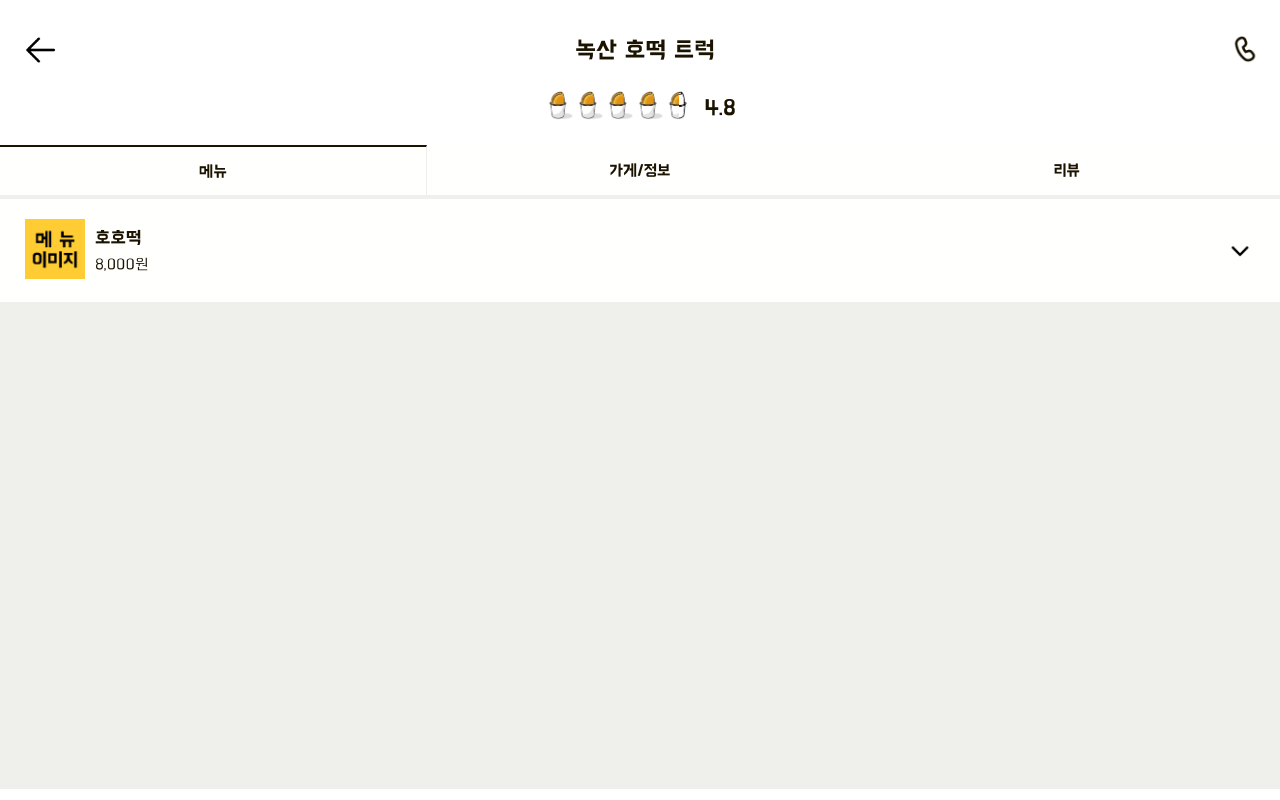
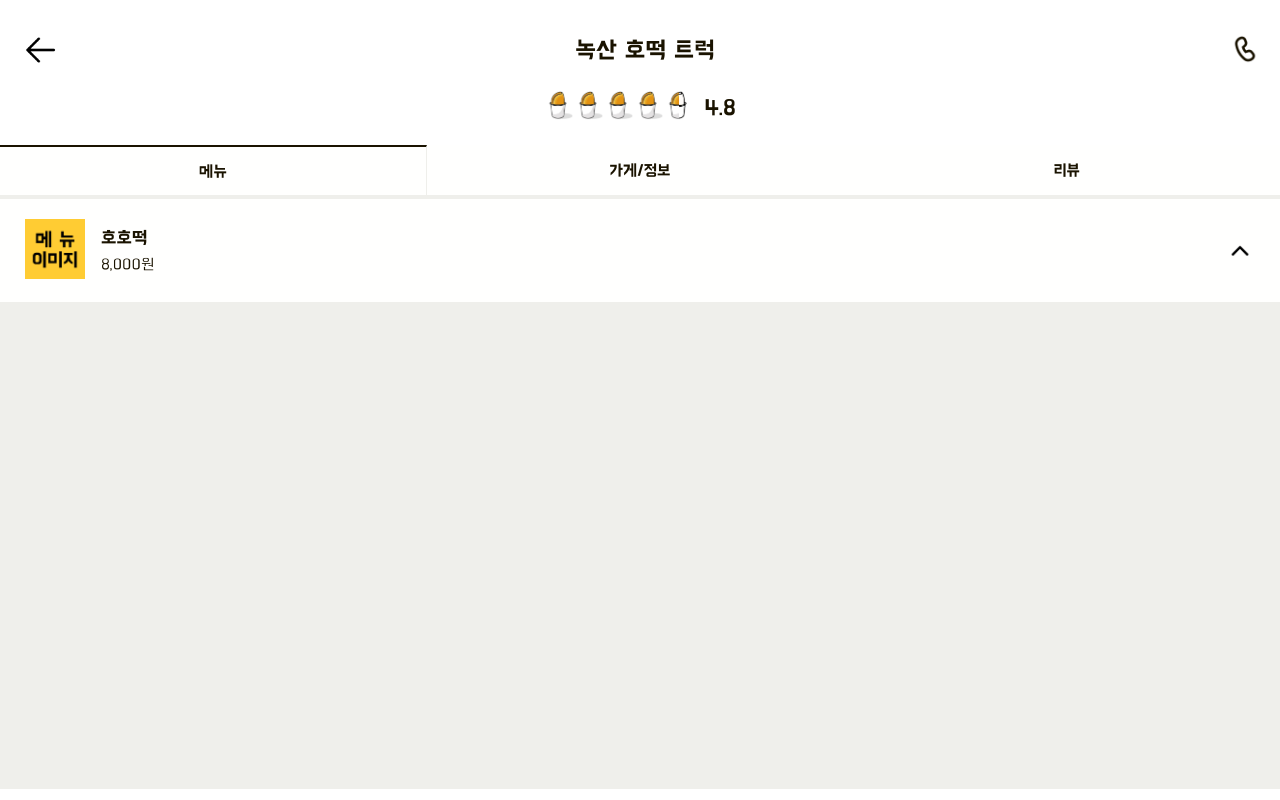
Before and after one commit to yty455/Street-Food-Fighter, a Next.js app in the folder frontend/customer/: page /vendor/1 in a window 1280 px wide. Built offline with nearby package versions, Linux system fonts and the light colour scheme; no server answers.

Commit message:
Feat: 메뉴 카드 클릭 시 이벤트

```diff
--- a/frontend/customer/src/components/order/menucard/Menucard.styled.tsx
+++ b/frontend/customer/src/components/order/menucard/Menucard.styled.tsx
@@ -19,7 +19,7 @@ const LeftContainer = styled.div`
   display: flex;
   flex-direction: row;
   align-items: center;
-  gap: 10px;
+  gap: 16px;
 `;
 
 const Name = styled.div`
--- a/frontend/customer/src/components/order/menucard/index.tsx
+++ b/frontend/customer/src/components/order/menucard/index.tsx
@@ -1,13 +1,20 @@
 import { vendordata } from '@/temp/vendordata';
 import { CardContainer, InfoList, LeftContainer, Name, Price } from './Menucard.styled';
+import { useState } from 'react';
 
 const MenuCard = ({ vendorid, menuid }: any) => {
+  const [open, setOpen] = useState(false);
   const menulist = vendordata[vendorid].menulist;
-  // console.log('card', reviewlist);
   const menudata = menulist[menuid - 1];
   if (!menudata) return null;
+
+  const cardclick = () => {
+    // console.log('card', menudata);
+    setOpen(!open);
+    // option card
+  };
   return (
-    <CardContainer>
+    <CardContainer onClick={cardclick}>
       <LeftContainer>
         <div>
           <img src={menudata.menuimg} style={{ width: '60px' }} />
@@ -17,7 +24,11 @@ const MenuCard = ({ vendorid, menuid }: any) => {
           <Price>{Number(menudata.price).toLocaleString()}원</Price>
         </InfoList>
       </LeftContainer>
-      <img src="/images/orderfunding/down.png" style={{ width: '30px' }} />
+      {open ? (
+        <img src="/images/orderfunding/down.png" style={{ width: '30px' }} />
+      ) : (
+        <img src="/images/orderfunding/up.png" style={{ width: '30px' }} />
+      )}
     </CardContainer>
   );
 };
--- a/frontend/customer/src/components/order/menulist/index.tsx
+++ b/frontend/customer/src/components/order/menulist/index.tsx
@@ -7,7 +7,7 @@ const Menulist = ({ vendorid }: any) => {
   const vendor = vendordata[vendorid];
   const menulist = vendor?.menulist || [];
 
-  console.log(menulist);
+  // console.log(menulist);
   return (
     <BoxContainer>
       {menulist.map((menu) => (
```
